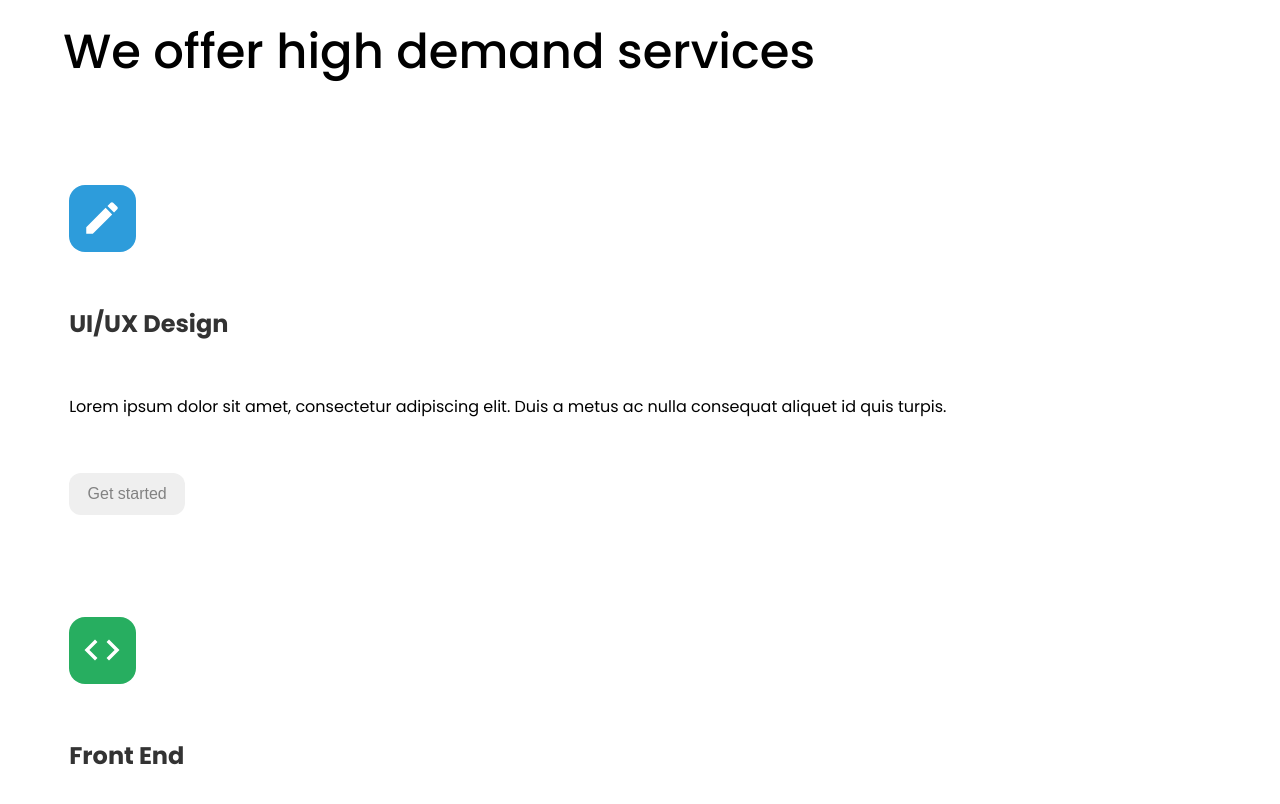
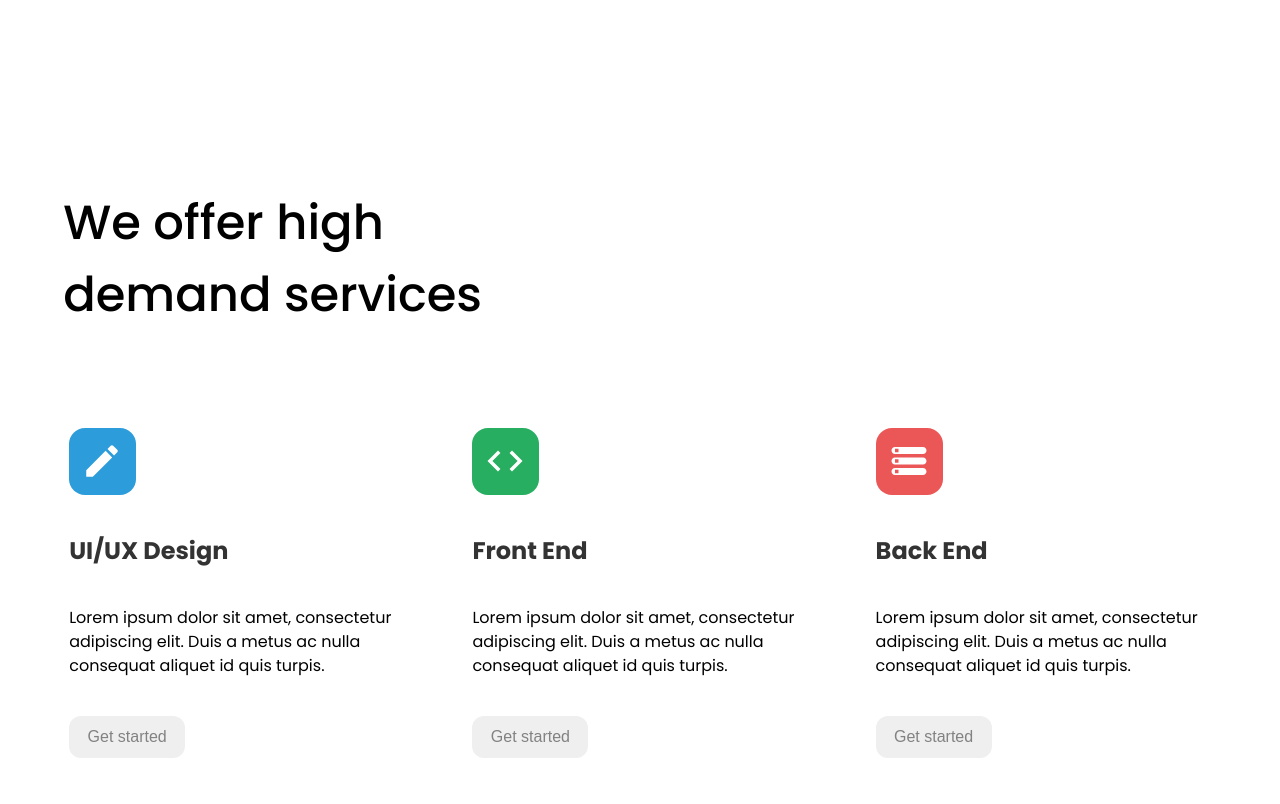
Before and after one commit to lucasmelosilva/homepage, a plain HTML site: page index.html in a window 1280 px wide. Shown: the part 1240-2044 px from the top of the page. Drawn offline with Linux system fonts and the light colour scheme.

Commit message:
add estilizacao desktop na sessao cards

```diff
--- a/assets/css/style.css
+++ b/assets/css/style.css
@@ -174,6 +174,7 @@ main {
 
 .content__input button {
   color: #f2f2f2;
+  cursor: pointer;
   background: #2d9cdb;
   border: none;
   border-radius: 12px;
@@ -223,7 +224,11 @@ main {
   }
 }
 
-.section__section--title {
+.section__second {
+  margin-top: 100px;
+}
+
+.section__second--title {
   margin-left: 28px;
 }
 
@@ -237,6 +242,7 @@ main {
   padding: 49px 34px 43px;
   margin-bottom: 10px;
   width: 100%;
+  max-width: 400px;
 }
 
 .card__wrapper {
@@ -280,6 +286,7 @@ main {
   border: none;
   border-radius: 12px;
   color: #828282;
+  cursor: pointer;
   font-size: 16px;
   font-weight: 500;
   line-height: 24px;
@@ -296,3 +303,16 @@ main {
   background: #2d9cdb;
   color: #fff;
 }
+
+@media screen and (min-width: 1020px) {
+  .section__second {
+    display: grid;
+    grid-template-columns: repeat(3, auto);
+    margin: auto;
+    margin-top: 200px;
+  }
+
+  .section__second .section__second--title {
+    grid-column: span 3;
+  }
+}
--- a/index.html
+++ b/index.html
@@ -74,7 +74,7 @@
     </section>
 
     <section class="section__second">
-      <h2 class="section__title section__section--title">We offer high demand services</h2>
+      <h2 class="section__title section__second--title">We offer high <br> demand services</h2>
 
       <article class="card">
         <div class="card__wrapper card__wrapper--pencil">
```
